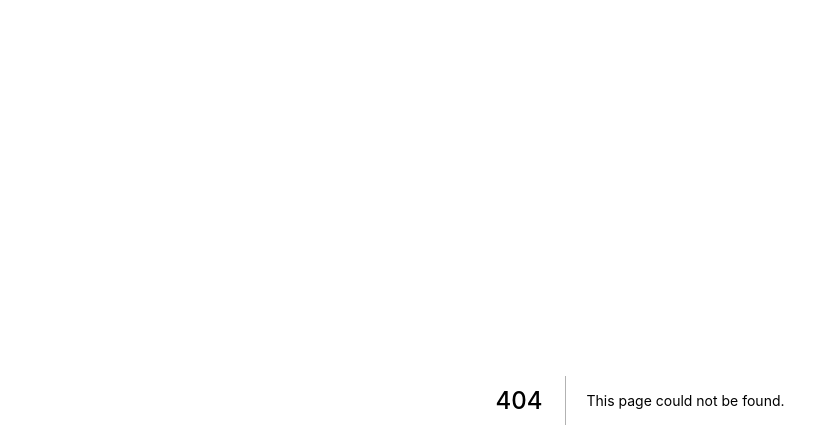
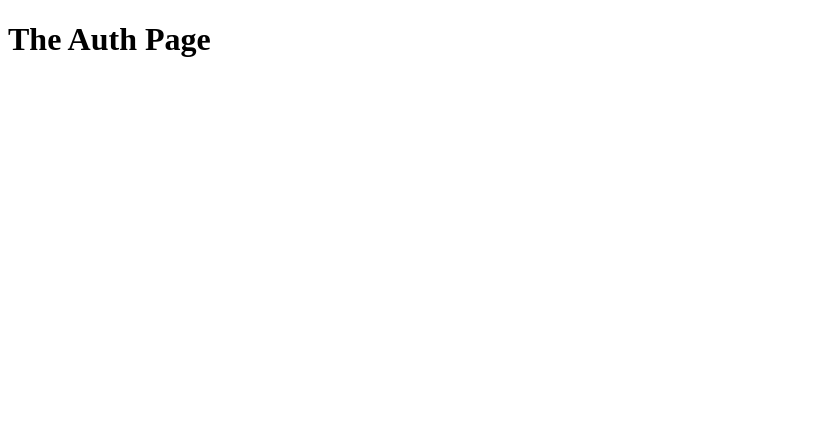
Before and after one commit to jm-avila/next-js-basics, a Next.js app: page /auth in a window 1280 px wide. Before the commit this address had no page. Shown: the top 448 px of the page, without its empty margins (0-839 px from the left). Built offline with nearby package versions, Linux system fonts and the light colour scheme.

Commit message:
auth page

```diff
--- /dev/null
+++ b/pages/auth/index.jsx
@@ -0,0 +1,9 @@
+import React from "react";
+
+const authIndexPage = () => (
+    <div>
+        <h1>The Auth Page</h1>
+    </div>
+);
+
+export default authIndexPage;
--- a/pages/index.jsx
+++ b/pages/index.jsx
@@ -1,8 +1,12 @@
 import React from "react";
+import Link from "next/link";
+import Router from "next/router";
 
 const indexPage = () => (
     <div>
         <h1>The Main Page</h1>
+        <p>Go to <Link href="/auth">Auth</Link></p>
+        <button onClick={() => Router.push("/auth")}>Go to Auth</button>
     </div>
 );
 
```
